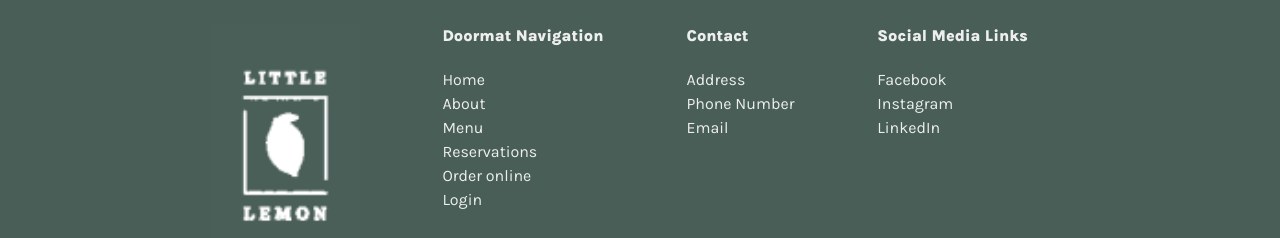
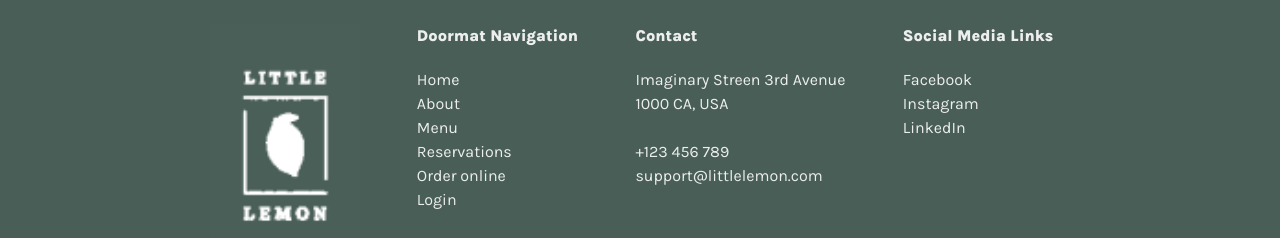
Before and after one commit to KK998/little-lemon-app, a React (Create React App) app: page / in a window 1280 px wide. Shown: the part 2630-2868 px from the top of the page. Built offline with nearby package versions, Linux system fonts and the light colour scheme; a web font is replaced by a local one.

Commit message:
fix footer links

```diff
--- a/src/components/Footer.tsx
+++ b/src/components/Footer.tsx
@@ -5,6 +5,7 @@ import Container from "./Container"
 import Typography from "./Typography"
 
 import Logo from "../assets/Footer Logo.svg"
+import { Link } from "react-router-dom"
 
 function FooterColumn({ children, className, ...props }: React.PropsWithChildren<React.HTMLAttributes<HTMLDivElement>>) {
     return (
@@ -42,19 +43,21 @@ function Footer() {
                 </FooterColumn>
                 <FooterColumn>
                     <FooterLinks title="Doormat Navigation">
-                        <a href="#">Home</a>
-                        <a href="#">About</a>
-                        <a href="#">Menu</a>
-                        <a href="#">Reservations</a>
-                        <a href="#">Order online</a>
-                        <a href="#">Login</a>
+                        <Link to="/">Home</Link>
+                        <Link to="/about">About</Link>
+                        <Link to="/menu">Menu</Link>
+                        <Link to="/reservations">Reservations</Link>
+                        <Link to="/order-online">Order online</Link>
+                        <Link to="/login">Login</Link>
                     </FooterLinks>
                 </FooterColumn>
                 <FooterColumn>
                     <FooterLinks title="Contact">
-                        <span>Address</span>
-                        <span>Phone Number</span>
-                        <span>Email</span>
+                        <span>Imaginary Streen 3rd Avenue</span>
+                        <span>1000 CA, USA</span>
+                        <br />
+                        <span>+123 456 789</span>
+                        <span>support@littlelemon.com</span>
                     </FooterLinks>
                 </FooterColumn>
                 <FooterColumn>
```
